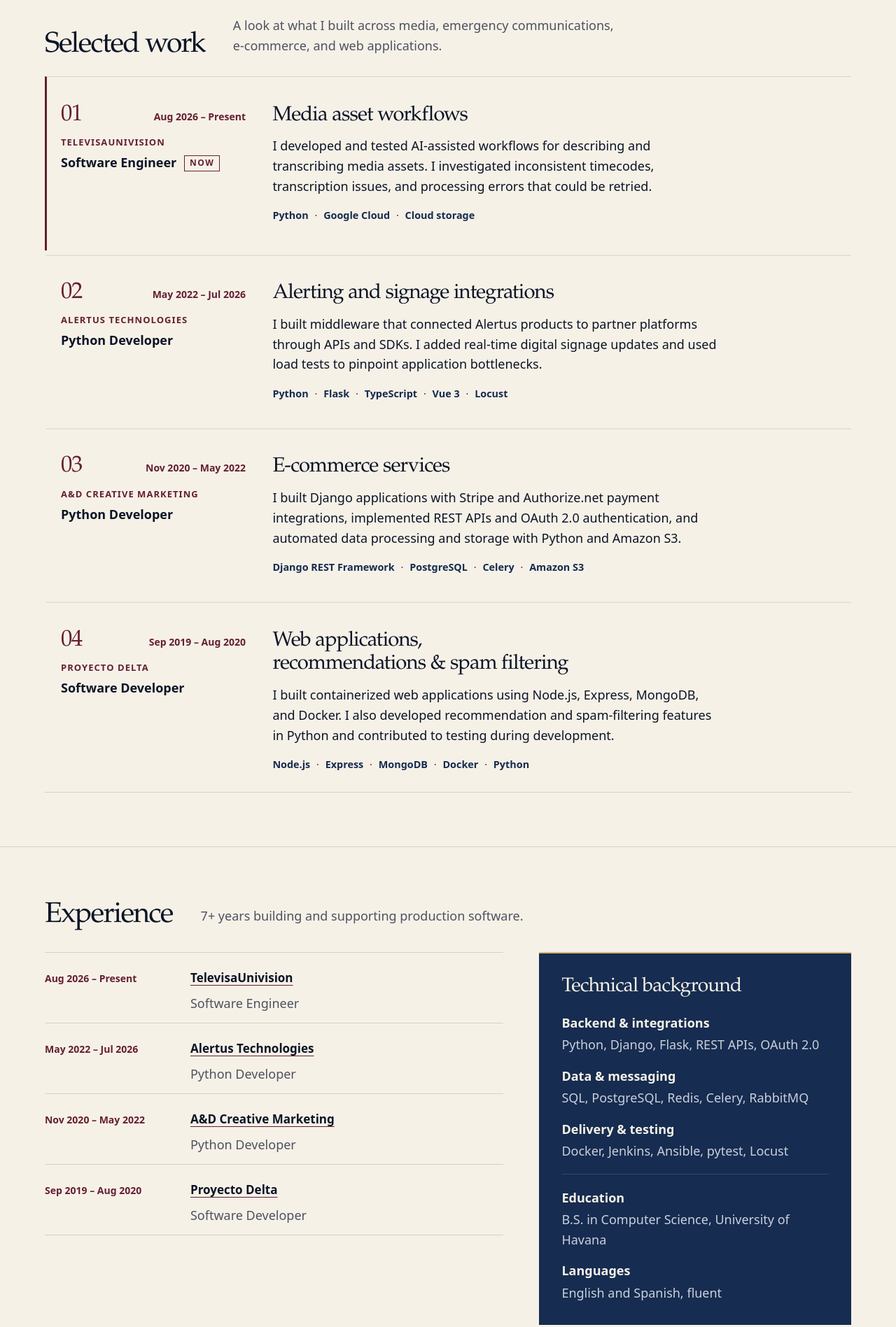
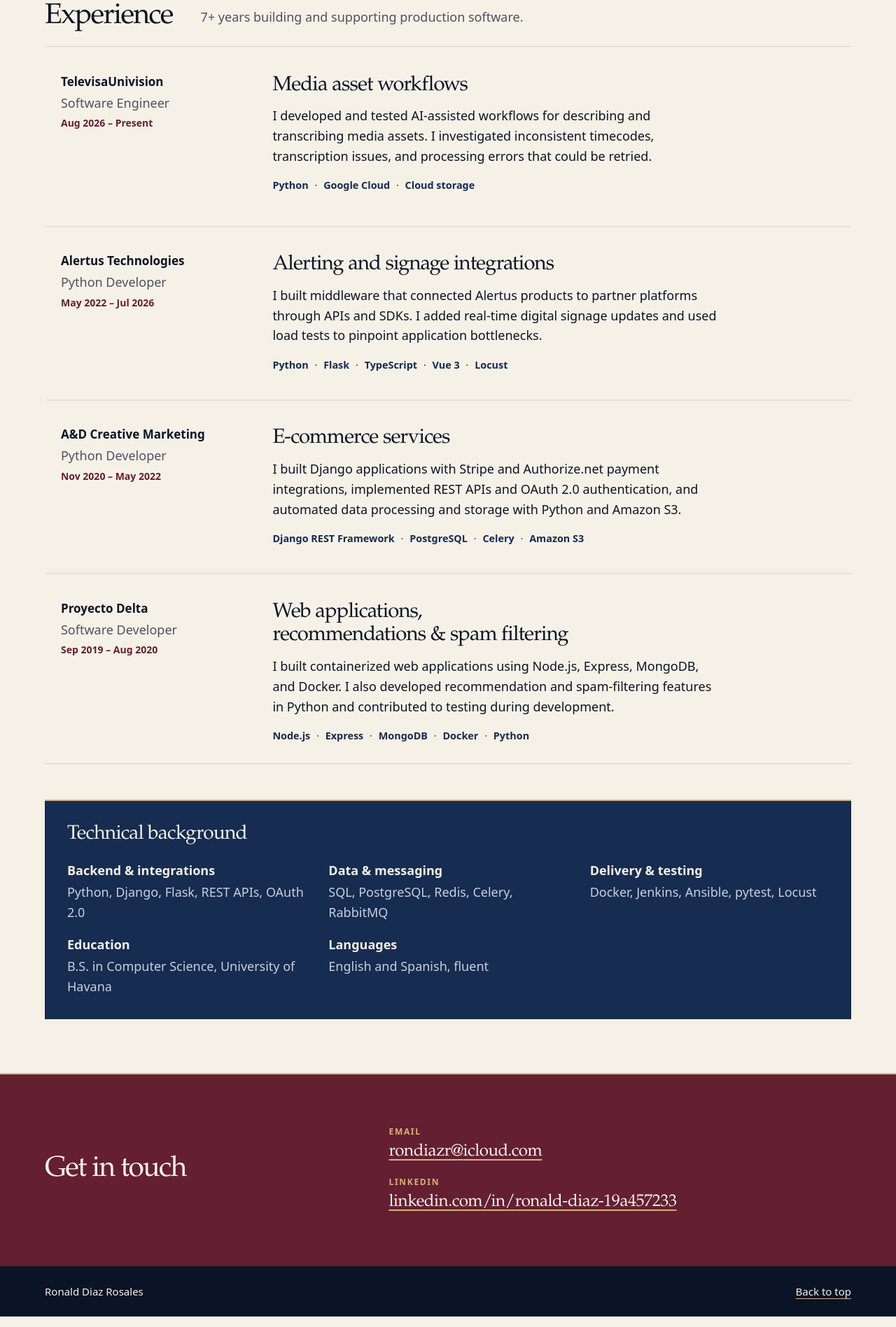
Before and after one commit to rondiazr/rondiazr.github.io, a plain HTML site: page index.html in a window 1280 px wide. Shown: the part 565-2462 px from the top of the page at 70% size. Drawn offline with Linux system fonts and the light colour scheme.

Commit message:
Combine project work and career history

```diff
--- a/index.html
+++ b/index.html
@@ -11,7 +11,7 @@
     <meta property="og:url" content="https://rondiazr.github.io/">
     <title>Ronald Diaz Rosales | Software Engineer</title>
     <link rel="canonical" href="https://rondiazr.github.io/">
-    <link rel="stylesheet" href="portfolio.css?v=1b6b3b026271">
+    <link rel="stylesheet" href="portfolio.css?v=36fa435cd0e3">
   </head>
   <body id="top">
     <a class="skip-link" href="#main">Skip to content</a>
@@ -23,7 +23,6 @@
           <span class="brand-name">Ronald Diaz Rosales</span>
         </a>
         <nav aria-label="Main navigation">
-          <a href="#work">Work</a>
           <a href="#experience">Experience</a>
           <a href="#contact">Contact</a>
         </nav>
@@ -39,39 +38,30 @@
             <p class="hero-specialty">Python backend &amp; systems integrations</p>
           </div>
           <p class="hero-summary">I build services and APIs that connect platforms, automate production workflows, and help teams make use of their data.</p>
-          <div class="hero-close">
-            <p class="current-role">
-              <span class="current-role-label">Current role</span>
-              <span>Software Engineer, TelevisaUnivision</span>
-            </p>
           <div class="action-links">
-              <a class="button button-gold" href="#work">View selected work</a>
+            <a class="button button-gold" href="#experience">View experience</a>
             <a class="text-link" href="mailto:rondiazr@icloud.com">Email me</a>
             <a class="text-link" href="https://www.linkedin.com/in/ronald-diaz-19a457233" rel="me">LinkedIn</a>
           </div>
         </div>
-        </div>
       </section>
 
-      <section class="work" id="work" aria-labelledby="work-title">
-        <div class="shell">
+      <section class="experience" id="experience" aria-labelledby="experience-title">
+        <div class="shell" id="work">
           <div class="section-header">
-            <h2 id="work-title">Selected work</h2>
-            <p>A look at what I built across media, emergency communications, e&#8209;commerce, and web applications.</p>
+            <h2 id="experience-title">Experience</h2>
+            <p>7+ years building and supporting production software.</p>
           </div>
 
           <div class="work-list">
-            <article class="work-item work-item-current" id="televisaunivision" tabindex="-1">
+            <article class="work-item" id="televisaunivision" tabindex="-1">
               <div class="work-meta">
-                <p class="work-kicker">
-                  <span class="index-num">01</span>
-                  <span class="work-date">Aug 2026 – Present</span>
-                </p>
-                <p class="eyebrow employer">TelevisaUnivision</p>
-                <p class="work-role">Software Engineer <span class="now-flag">Now</span></p>
+                <h3 class="work-company">TelevisaUnivision</h3>
+                <p class="work-role">Software Engineer</p>
+                <p class="work-date">Aug 2026 – Present</p>
               </div>
               <div class="work-body">
-                <h3>Media asset workflows</h3>
+                <p class="work-title">Media asset workflows</p>
                 <p>I developed and tested AI-assisted workflows for describing and transcribing media assets. I investigated inconsistent timecodes, transcription issues, and processing errors that could be retried.</p>
                 <ul class="tags" aria-label="Technologies used">
                   <li>Python</li>
@@ -83,15 +73,12 @@
 
             <article class="work-item" id="alertus" tabindex="-1">
               <div class="work-meta">
-                <p class="work-kicker">
-                  <span class="index-num">02</span>
-                  <span class="work-date">May 2022 – Jul 2026</span>
-                </p>
-                <p class="eyebrow employer">Alertus Technologies</p>
+                <h3 class="work-company">Alertus Technologies</h3>
                 <p class="work-role">Python Developer</p>
+                <p class="work-date">May 2022 – Jul 2026</p>
               </div>
               <div class="work-body">
-                <h3>Alerting and signage integrations</h3>
+                <p class="work-title">Alerting and signage integrations</p>
                 <p>I built middleware that connected Alertus products to partner platforms through APIs and SDKs. I added real-time digital signage updates and used load tests to pinpoint application bottlenecks.</p>
                 <ul class="tags" aria-label="Technologies used">
                   <li>Python</li>
@@ -105,15 +92,12 @@
 
             <article class="work-item" id="ad-creative" tabindex="-1">
               <div class="work-meta">
-                <p class="work-kicker">
-                  <span class="index-num">03</span>
-                  <span class="work-date">Nov 2020 – May 2022</span>
-                </p>
-                <p class="eyebrow employer">A&amp;D Creative Marketing</p>
+                <h3 class="work-company">A&amp;D Creative Marketing</h3>
                 <p class="work-role">Python Developer</p>
+                <p class="work-date">Nov 2020 – May 2022</p>
               </div>
               <div class="work-body">
-                <h3>E-commerce services</h3>
+                <p class="work-title">E-commerce services</p>
                 <p>I built Django applications with Stripe and Authorize.net payment integrations, implemented REST APIs and OAuth 2.0 authentication, and automated data processing and storage with Python and Amazon S3.</p>
                 <ul class="tags" aria-label="Technologies used">
                   <li>Django REST Framework</li>
@@ -126,15 +110,12 @@
 
             <article class="work-item" id="proyecto-delta" tabindex="-1">
               <div class="work-meta">
-                <p class="work-kicker">
-                  <span class="index-num">04</span>
-                  <span class="work-date">Sep 2019 – Aug 2020</span>
-                </p>
-                <p class="eyebrow employer">Proyecto Delta</p>
+                <h3 class="work-company">Proyecto Delta</h3>
                 <p class="work-role">Software Developer</p>
+                <p class="work-date">Sep 2019 – Aug 2020</p>
               </div>
               <div class="work-body">
-                <h3>Web applications, recommendations &amp; spam filtering</h3>
+                <p class="work-title">Web applications, recommendations &amp; spam filtering</p>
                 <p>I built containerized web applications using Node.js, Express, MongoDB, and Docker. I also developed recommendation and spam-filtering features in Python and contributed to testing during development.</p>
                 <ul class="tags" aria-label="Technologies used">
                   <li>Node.js</li>
@@ -146,51 +127,10 @@
               </div>
             </article>
           </div>
-        </div>
-      </section>
 
-      <section class="experience" id="experience" aria-labelledby="experience-title">
-        <div class="shell">
-          <div class="section-header">
-            <h2 id="experience-title">Experience</h2>
-            <p>7+ years building and supporting production software.</p>
-          </div>
-
-          <div class="experience-grid">
-            <ol class="timeline" aria-label="Employment history">
-              <li>
-                <p class="timeline-date">Aug 2026 – Present</p>
-                <div>
-                  <h3><a href="#televisaunivision">TelevisaUnivision</a></h3>
-                  <p>Software Engineer</p>
-                </div>
-              </li>
-              <li>
-                <p class="timeline-date">May 2022 – Jul 2026</p>
-                <div>
-                  <h3><a href="#alertus">Alertus Technologies</a></h3>
-                  <p>Python Developer</p>
-                </div>
-              </li>
-              <li>
-                <p class="timeline-date">Nov 2020 – May 2022</p>
-                <div>
-                  <h3><a href="#ad-creative">A&amp;D Creative Marketing</a></h3>
-                  <p>Python Developer</p>
-                </div>
-              </li>
-              <li>
-                <p class="timeline-date">Sep 2019 – Aug 2020</p>
-                <div>
-                  <h3><a href="#proyecto-delta">Proyecto Delta</a></h3>
-                  <p>Software Developer</p>
-                </div>
-              </li>
-            </ol>
-
-            <div class="background-panel">
-              <h3>Technical background</h3>
-              <dl class="skill-list">
+          <aside class="background-panel" aria-labelledby="background-title">
+            <h3 id="background-title">Technical background</h3>
+            <dl>
               <div>
                 <dt>Backend &amp; integrations</dt>
                 <dd>Python, Django, Flask, REST APIs, OAuth 2.0</dd>
@@ -203,8 +143,6 @@
                 <dt>Delivery &amp; testing</dt>
                 <dd>Docker, Jenkins, Ansible, pytest, Locust</dd>
               </div>
-              </dl>
-              <dl class="background-meta">
               <div>
                 <dt>Education</dt>
                 <dd>B.S. in Computer Science, University of Havana</dd>
@@ -214,17 +152,13 @@
                 <dd>English and Spanish, fluent</dd>
               </div>
             </dl>
-            </div>
-          </div>
+          </aside>
         </div>
       </section>
 
       <section class="contact" id="contact" aria-labelledby="contact-title">
         <div class="shell contact-inner">
-          <div class="contact-intro">
           <h2 id="contact-title">Get in touch</h2>
-            <p>Python backend &amp; systems integrations</p>
-          </div>
           <div class="contact-actions">
             <a class="contact-link" href="mailto:rondiazr@icloud.com">
               <span class="contact-label">Email</span>
--- a/portfolio.css
+++ b/portfolio.css
@@ -44,7 +44,6 @@ p { text-wrap: pretty; }
 
 .site-header :focus-visible,
 .hero :focus-visible,
-.background-panel :focus-visible,
 .contact :focus-visible,
 .site-footer :focus-visible {
   outline-color: var(--gold);
@@ -141,9 +140,7 @@ nav a:hover {
   text-underline-offset: 0.3em;
 }
 
-html:has(#work:target) nav a[href="#work"],
-html:has(.work-item:target) nav a[href="#work"],
-html:has(#experience:target) nav a[href="#experience"],
+html:has(#experience:target, #work:target, .work-item:target) nav a[href="#experience"],
 html:has(#contact:target) nav a[href="#contact"] {
   color: var(--gold);
   text-decoration: underline;
@@ -176,7 +173,7 @@ html:has(#contact:target) nav a[href="#contact"] {
   margin-top: clamp(0.9rem, 2vw, 1.35rem);
 }
 
-h1, h2, .work-body h3, .background-panel h3 {
+h1, h2, .work-title, .background-panel h3 {
   font-family: var(--serif);
   font-weight: 400;
 }
@@ -203,39 +200,12 @@ h1 {
   font-size: clamp(1.05rem, 1rem + 0.2vw, 1.2rem);
 }
 
-.hero-close {
-  display: flex;
-  flex-wrap: wrap;
-  align-items: end;
-  justify-content: space-between;
-  gap: 1.35rem 2rem;
-  margin-top: clamp(1.6rem, 3.5vw, 2.6rem);
-  padding-top: 1.15rem;
-  border-top: 1px solid var(--line-on-navy);
-}
-
-.current-role {
-  display: grid;
-  gap: 0.28rem;
-  max-width: 24rem;
-}
-
-.current-role-label {
-  color: var(--gold);
-  font-size: 0.75rem;
-  font-weight: 700;
-  letter-spacing: 0.14em;
-  line-height: 1.4;
-  text-transform: uppercase;
-}
-
-.current-role span:last-child { font-weight: 650; }
-
 .action-links {
   display: flex;
   flex-wrap: wrap;
   align-items: center;
   gap: 0.75rem 1.2rem;
+  margin-top: clamp(1.6rem, 3.5vw, 2.6rem);
 }
 
 .button {
@@ -266,7 +236,7 @@ h1 {
 
 .text-link:hover { color: var(--gold); }
 
-.work, .experience { padding-block: clamp(3rem, 6vw, 5.25rem); }
+.experience { padding-block: clamp(3rem, 6vw, 5.25rem); }
 
 .section-header {
   display: grid;
@@ -302,26 +272,25 @@ h2 {
   background: transparent;
 }
 
-.work-item-current,
-.work-item:target { border-left-color: var(--burgundy); }
-
-.work-item:target { background: color-mix(in srgb, var(--burgundy) 8%, var(--ivory)); }
-
-.work-kicker {
-  display: flex;
-  flex-wrap: wrap;
-  align-items: baseline;
-  justify-content: space-between;
-  gap: 0.35rem 1rem;
+.work-item:target {
+  border-left-color: var(--burgundy);
+  background: color-mix(in srgb, var(--burgundy) 8%, var(--ivory));
 }
 
-.index-num {
-  color: var(--burgundy);
-  font: 400 clamp(1.7rem, 1.4rem + 0.8vw, 2.15rem) / 1 var(--serif);
-  letter-spacing: -0.04em;
+.work-meta {
+  display: grid;
+  gap: 0.3rem;
 }
 
-.work-date, .timeline-date {
+.work-company {
+  font-size: 1.0625rem;
+  font-weight: 750;
+  line-height: 1.3;
+}
+
+.work-role { color: var(--text-muted); }
+
+.work-date {
   color: var(--burgundy);
   font-size: 0.875rem;
   font-weight: 650;
@@ -329,40 +298,16 @@ h2 {
   line-height: 1.4;
 }
 
-.employer {
-  margin-top: 0.8rem;
-  color: var(--burgundy);
-  letter-spacing: 0.08em;
-}
-
-.work-role {
-  margin-top: 0.35rem;
-  font-weight: 650;
-}
-
-.now-flag {
-  display: inline-block;
-  margin-left: 0.4rem;
-  padding: 0.14rem 0.42rem;
-  border: 1px solid var(--burgundy);
-  color: var(--burgundy);
-  font-size: 0.75rem;
-  font-weight: 700;
-  letter-spacing: 0.12em;
-  line-height: 1.4;
-  text-transform: uppercase;
-  vertical-align: 0.15em;
-}
-
 .work-body { max-width: 40rem; }
 
-.work-body h3 {
+.work-title {
   font-size: var(--h3);
   letter-spacing: -0.03em;
   line-height: 1.15;
+  text-wrap: balance;
 }
 
-.work-body > p { margin-top: 0.75rem; }
+.work-title + p { margin-top: 0.75rem; }
 
 .tags {
   display: flex;
@@ -386,48 +331,8 @@ h2 {
   font-weight: 400;
 }
 
-.experience { border-top: 1px solid var(--line); }
-
-.experience-grid {
-  display: grid;
-  grid-template-columns: minmax(0, 1.25fr) minmax(16rem, 0.85fr);
-  align-items: start;
-  gap: clamp(1.75rem, 4vw, 4rem);
-  margin-top: clamp(1.25rem, 3vw, 2rem);
-}
-
-.timeline {
-  border-bottom: 1px solid var(--line);
-  list-style: none;
-}
-
-.timeline li {
-  display: grid;
-  grid-template-columns: 11.75rem minmax(0, 1fr);
-  align-items: baseline;
-  gap: 0.35rem 1.25rem;
-  padding-block: 0.85rem;
-  border-top: 1px solid var(--line);
-}
-
-.timeline h3 {
-  font-size: 1.0625rem;
-  font-weight: 700;
-}
-
-.timeline a {
-  display: inline-flex;
-  align-items: center;
-  min-height: 2.75rem;
-  text-decoration-color: var(--burgundy);
-  text-underline-offset: 0.22em;
-}
-
-.timeline a:hover { color: var(--burgundy); }
-.timeline p { color: var(--text-muted); }
-.timeline .timeline-date { color: var(--burgundy); }
-
 .background-panel {
+  margin-top: clamp(2rem, 4vw, 3.5rem);
   padding: clamp(1.35rem, 2.5vw, 2rem);
   border-top: 2px solid var(--gold);
   background: var(--royal);
@@ -440,16 +345,15 @@ h2 {
   line-height: 1.15;
 }
 
-.background-panel dl { display: grid; gap: 1rem; }
-.skill-list { margin-top: 1.25rem; }
+.background-panel dl {
+  display: grid;
+  grid-template-columns: repeat(3, minmax(0, 1fr));
+  gap: 1.1rem 2rem;
+  margin-top: 1.25rem;
+}
+
 .background-panel dt { font-weight: 700; }
 .background-panel dd { margin-top: 0.15rem; color: var(--text-on-navy); }
-
-.background-meta {
-  margin-top: 1.15rem;
-  padding-top: 1.15rem;
-  border-top: 1px solid var(--line-on-navy);
-}
 
 .contact {
   background: var(--burgundy);
@@ -460,19 +364,9 @@ h2 {
 .contact-inner {
   display: grid;
   grid-template-columns: minmax(0, 0.8fr) minmax(0, 1.2fr);
-  align-items: end;
+  align-items: center;
   gap: clamp(1.5rem, 4vw, 4rem);
   padding-block: clamp(2.75rem, 6vw, 4.75rem);
-}
-
-.contact h2 { color: var(--ivory); }
-
-.contact-intro p {
-  max-width: 22ch;
-  margin-top: 0.8rem;
-  font-size: clamp(1.15rem, 1rem + 0.5vw, 1.4rem);
-  font-weight: 650;
-  line-height: 1.35;
 }
 
 .contact-actions {
@@ -536,22 +430,17 @@ h2 {
 
 .footer-inner a:hover { color: var(--gold); }
 
-@media (max-width: 60rem) {
-  .experience-grid { grid-template-columns: 1fr; }
-  .background-panel { max-width: 42rem; }
-}
-
 @media (max-width: 52rem) {
   .section-header,
   .hero-lockup,
   .contact-inner { grid-template-columns: 1fr; }
   .section-header p { padding-bottom: 0; }
   .hero-specialty { max-width: 22rem; }
+  .background-panel dl { grid-template-columns: repeat(2, minmax(0, 1fr)); }
 }
 
 @media (max-width: 47.99rem) {
   .work-item { grid-template-columns: 1fr; row-gap: 0.9rem; }
-  .work-body h3 { margin-top: 0.15rem; }
 }
 
 @media (max-width: 42rem) {
@@ -568,7 +457,7 @@ h2 {
 
   nav {
     display: grid;
-    grid-template-columns: repeat(3, minmax(0, 1fr));
+    grid-template-columns: repeat(2, minmax(0, 1fr));
     gap: 0;
     margin-inline: calc(-1 * var(--gutter));
     border-top: 1px solid var(--line-on-navy);
@@ -583,18 +472,13 @@ h2 {
 }
 
 @media (max-width: 40rem) {
-  .hero-close { align-items: stretch; }
   .action-links { display: grid; grid-template-columns: 1fr 1fr; width: 100%; }
   .action-links .button { grid-column: 1 / -1; width: 100%; }
+  .background-panel dl { grid-template-columns: 1fr; }
   .contact-link {
     padding-block: 0.85rem;
     border-top: 1px solid color-mix(in srgb, var(--ivory) 28%, transparent);
   }
-}
-
-@media (max-width: 36rem) {
-  .timeline li { grid-template-columns: 1fr; gap: 0; }
-  .timeline a { min-height: 2.25rem; }
 }
 
 @media (prefers-reduced-motion: no-preference) {
@@ -606,8 +490,7 @@ h2 {
   .wordmark,
   .contact-value,
   .work-item,
-  .footer-inner a,
-  .timeline a {
+  .footer-inner a {
     transition: background-color 0.16s ease, color 0.16s ease, border-color 0.2s ease;
   }
 
@@ -637,8 +520,7 @@ h2 {
 @media (forced-colors: active) {
   :focus-visible { outline-color: Highlight; }
   .button,
-  .wordmark,
-  .now-flag { border: 1px solid ButtonText; }
+  .wordmark { border: 1px solid ButtonText; }
 }
 
 @media print {
```
Lines whose indentation alone changed are shown as unchanged.
